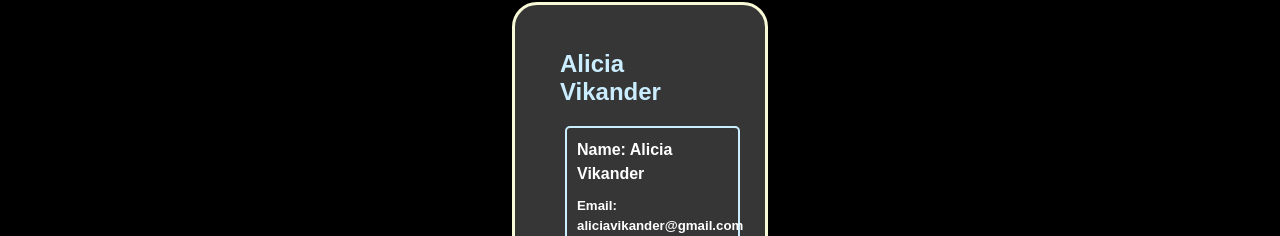
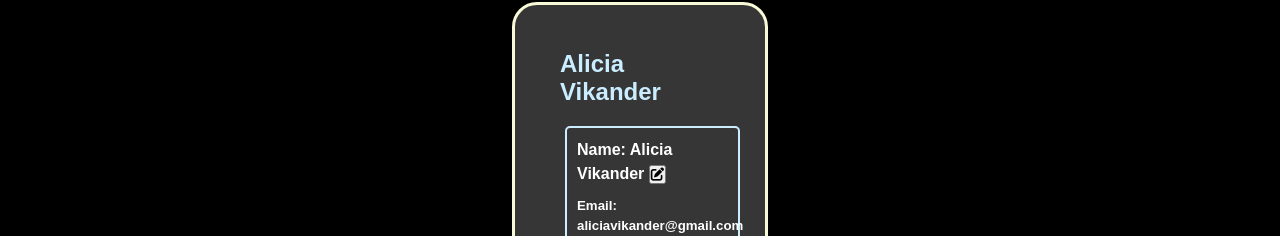
Before and after one commit to Aaront028/contacts, an Angular app: page / in a window 1280 px wide. Both pictures are taken after a click on the element "Alicia Vikander". Shown: the part 73-309 px from the top of the page. Built offline with nearby package versions, Linux system fonts and the light colour scheme.

Commit message:
edit contact functionality

```diff
--- a/src/app/app.module.ts
+++ b/src/app/app.module.ts
@@ -5,6 +5,7 @@ import { AppComponent } from './app.component';
 import { ContactsComponent } from './contacts/contacts.component';
 import { ContactDetailsComponent } from './contacts/contact-details/contact-details.component';
 import { HeaderComponent } from './header/header.component';
+import { FormsModule } from '@angular/forms';
 
 @NgModule({
   declarations: [
@@ -14,7 +15,8 @@ import { HeaderComponent } from './header/header.component';
     HeaderComponent
   ],
   imports: [
-    BrowserModule
+    BrowserModule,
+    FormsModule
   ],
   providers: [],
   bootstrap: [AppComponent]
--- a/src/app/contacts/contact-details/contact-details.component.html
+++ b/src/app/contacts/contact-details/contact-details.component.html
@@ -1,8 +1,22 @@
 <div class="card-details">
   <div *ngIf="contact" class="card-details-container">
 
-    <h4 class="card-details-title">Name: {{contact.name}}</h4>
-    <h5 class="card-details-title">Email: {{contact.email}}</h5>
-    <h5 class="card-details-title">Phone: {{contact.phone}}</h5>
+    <h4 class="card-details-title">
+      Name:
+
+      <span >
+        {{contact.name}}
+      </span>
+      <button *ngIf="!editing" (click)="startEditing()"><i class="fa-solid fa-pen-to-square"></i></button>
+      <input *ngIf="editing" [(ngModel)]="editedName" (blur)="stopEditing()" (keyup.enter)="stopEditing()">
+    </h4>
+
+    <h5 class="card-details-title">Email: {{contact.email}}
+      <input *ngIf="editing" [(ngModel)]="editedEmail" (blur)="stopEditing()" (keyup.enter)="stopEditing()">
+    </h5>
+
+    <h5 class="card-details-title">Phone: {{contact.phone}}
+      <input *ngIf="editing" [(ngModel)]="editedPhone" (blur)="stopEditing()" (keyup.enter)="stopEditing()">
+    </h5>
   </div>
 </div>
--- a/src/app/contacts/contact-details/contact-details.component.ts
+++ b/src/app/contacts/contact-details/contact-details.component.ts
@@ -1,13 +1,34 @@
 import { Component, Input } from '@angular/core';
 import { Contact } from '../contact.model';
+
 @Component({
   selector: 'app-contact-details',
   templateUrl: './contact-details.component.html',
   styleUrls: ['./contact-details.component.scss']
 })
 export class ContactDetailsComponent {
+  editing: boolean = false;
+  editedName: string = '';
+  editedEmail: string = '';
+  editedPhone: string = '';
+
   ngOnChanges() {
     console.log('Input Contact:', this.contact);
   }
   @Input() contact: Contact = new Contact('', '', '');
+
+  startEditing() {
+    this.editing = true;
+    this.editedName = this.contact.name;
+    this.editedEmail = this.contact.email;
+    this.editedPhone = this.contact.phone;
+  }
+
+  stopEditing(){
+    this.editing = false;
+    this.contact.name = this.editedName;
+    this.contact.email = this.editedEmail;
+    this.contact.phone = this.editedPhone;
+
+  }
 }
--- a/src/index.html
+++ b/src/index.html
@@ -9,5 +9,6 @@
 </head>
 <body>
   <app-root></app-root>
+  <script src="https://kit.fontawesome.com/6a82e1e8b1.js" crossorigin="anonymous"></script>
 </body>
 </html>
```
